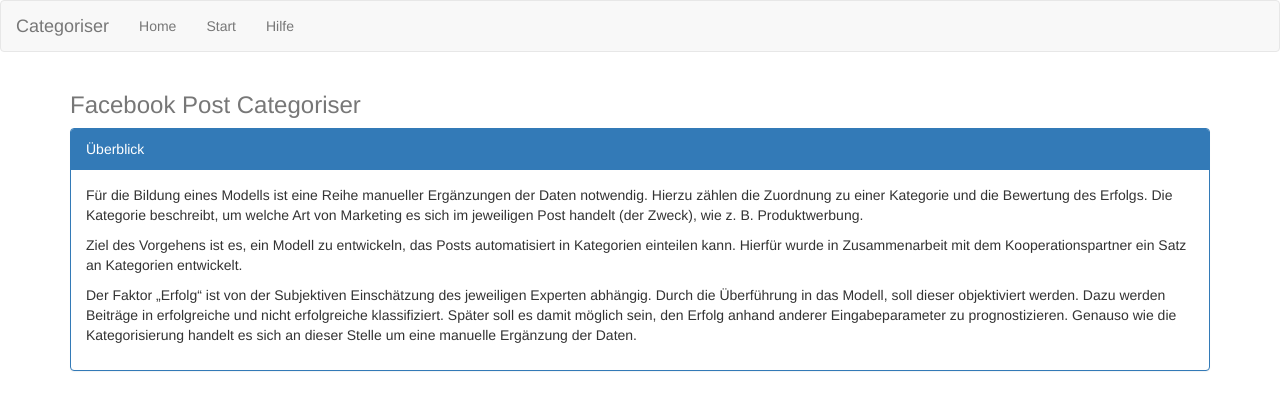
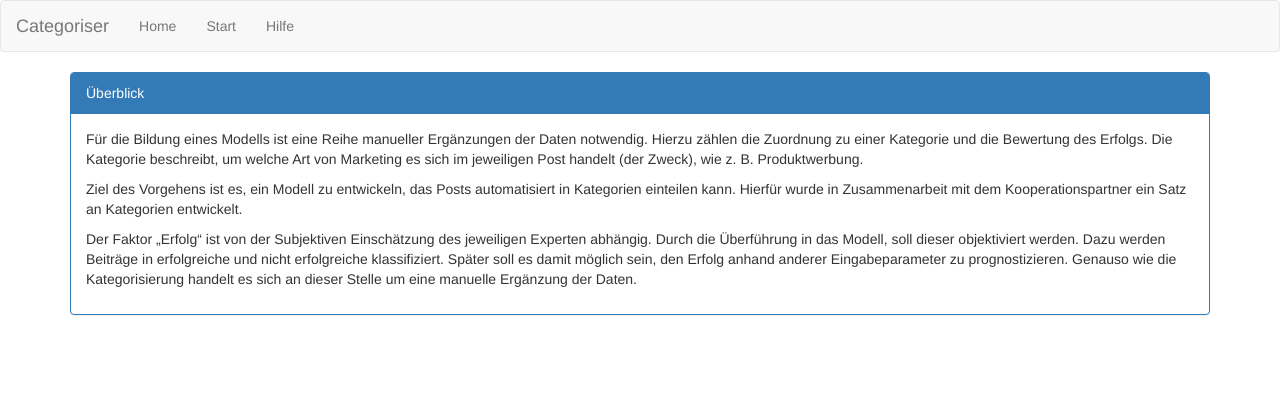
Before and after one commit to CCWI/post-categoriser-tool, a Flask app: page /help in a window 1280 px wide. Shown: the top 410 px of the page. Run offline with Flask 2, Linux system fonts and the light colour scheme; some libraries are stand-ins or nearby versions.

Commit message:
Removed headings from body.

```diff
--- a/templates/help.html
+++ b/templates/help.html
@@ -5,9 +5,6 @@
 {% endblock %}
 {% block content %}
     <div class="container">
-        <div class="header bottom-buffer">
-            <h3 class="text-muted">Facebook Post Categoriser</h3>
-        </div>
         <div class="panel panel-primary">
             <div class="panel-heading">Überblick</div>
             <div class="panel-body">
--- a/templates/post.html
+++ b/templates/post.html
@@ -11,12 +11,6 @@
 {% endblock %}
 {% block content %}
     <div class="container">
-
-
-        <div class="header bottom-buffer">
-            <h3 class="text-muted">Facebook Post Categoriser</h3>
-        </div>
-
         {% with messages = get_flashed_messages(with_categories=true) %}
             {% if messages %}
                 <div class="alert alert-danger row">
```
